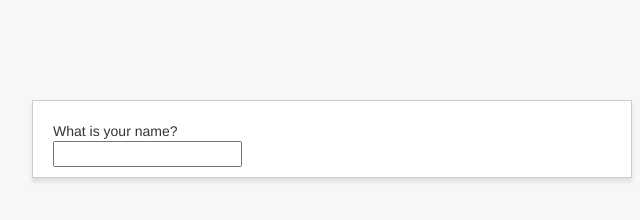
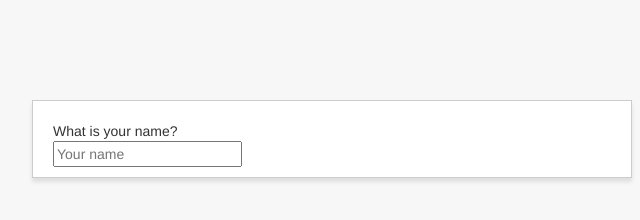
Before and after one commit to boundstate/angular-assessment, a website: page demo/index.html in a window 1280 px wide. Shown: the full height of the page, 308-948 px from the left. Drawn offline with nearby package versions, Linux system fonts and the light colour scheme; some packages are replaced by stand-ins of ours; a script that the page names is missing.

Commit message:
Bump version

```diff
--- a/bower.json
+++ b/bower.json
@@ -1,6 +1,6 @@
 {
   "name": "angular-assessment",
-  "version": "0.0.9",
+  "version": "0.0.10",
   "main": "./dist/angular-assessment.js",
   "dependencies": {
     "angular": "~1.2",
--- a/demo/index.html
+++ b/demo/index.html
@@ -66,7 +66,8 @@
       {
         id: 'name',
         label: 'What is your name?',
-        type: 'text'
+        type: 'text',
+        placeholder: 'Your name'
       },
       {
         id: 'cats',
--- a/package.json
+++ b/package.json
@@ -2,7 +2,7 @@
   "name": "angular-assessment",
   "description": "Assessment module for AngularJS",
   "author": "Bound State Software",
-  "version": "0.0.9",
+  "version": "0.0.10",
   "scripts": {
     "postinstall": "./node_modules/.bin/bower install",
     "test": "./node_modules/karma/bin/karma start karma.conf.js --single-run"
```
Also changed, not shown: dist/angular-assessment.js, dist/angular-assessment.min.js.
